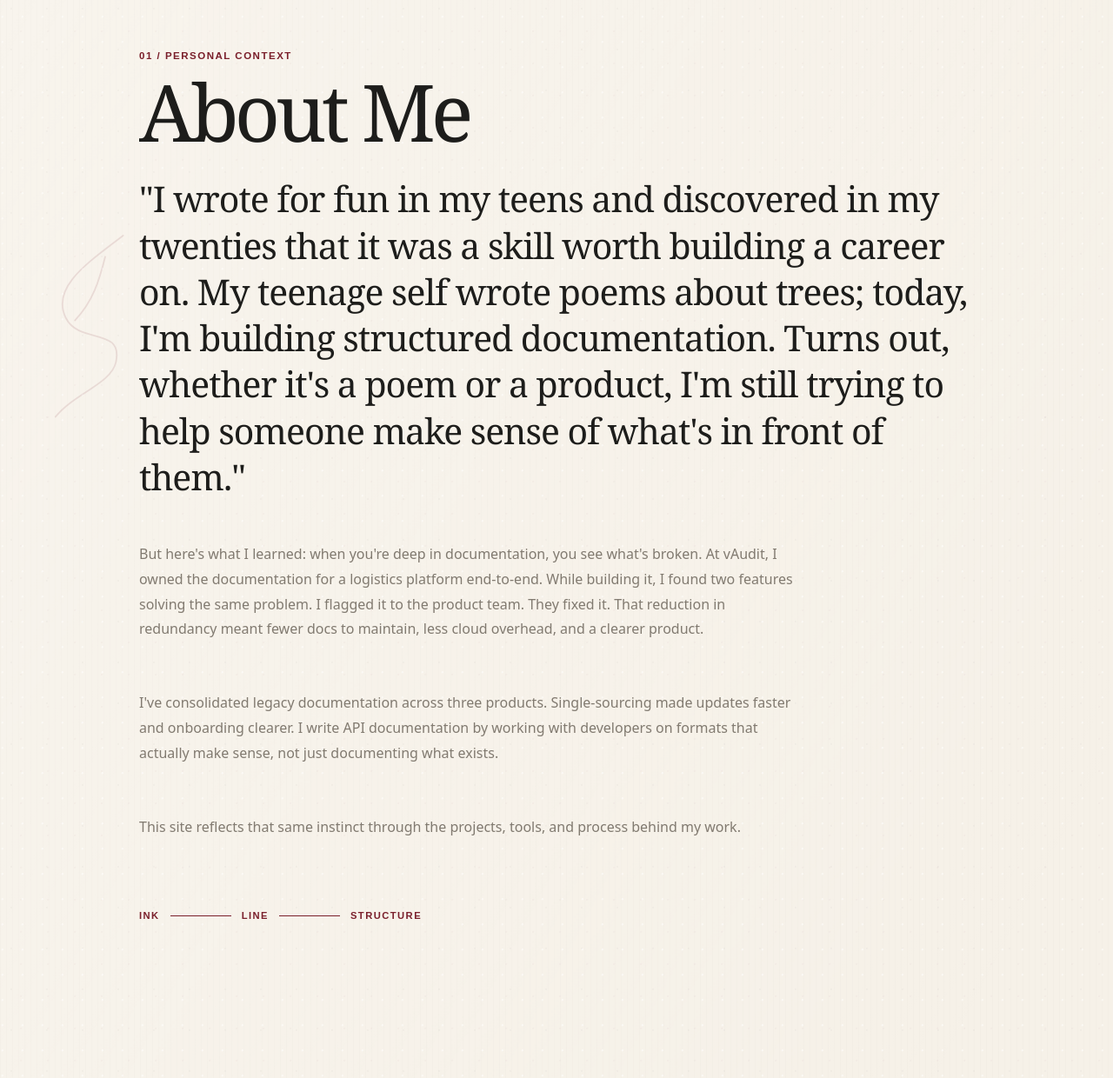
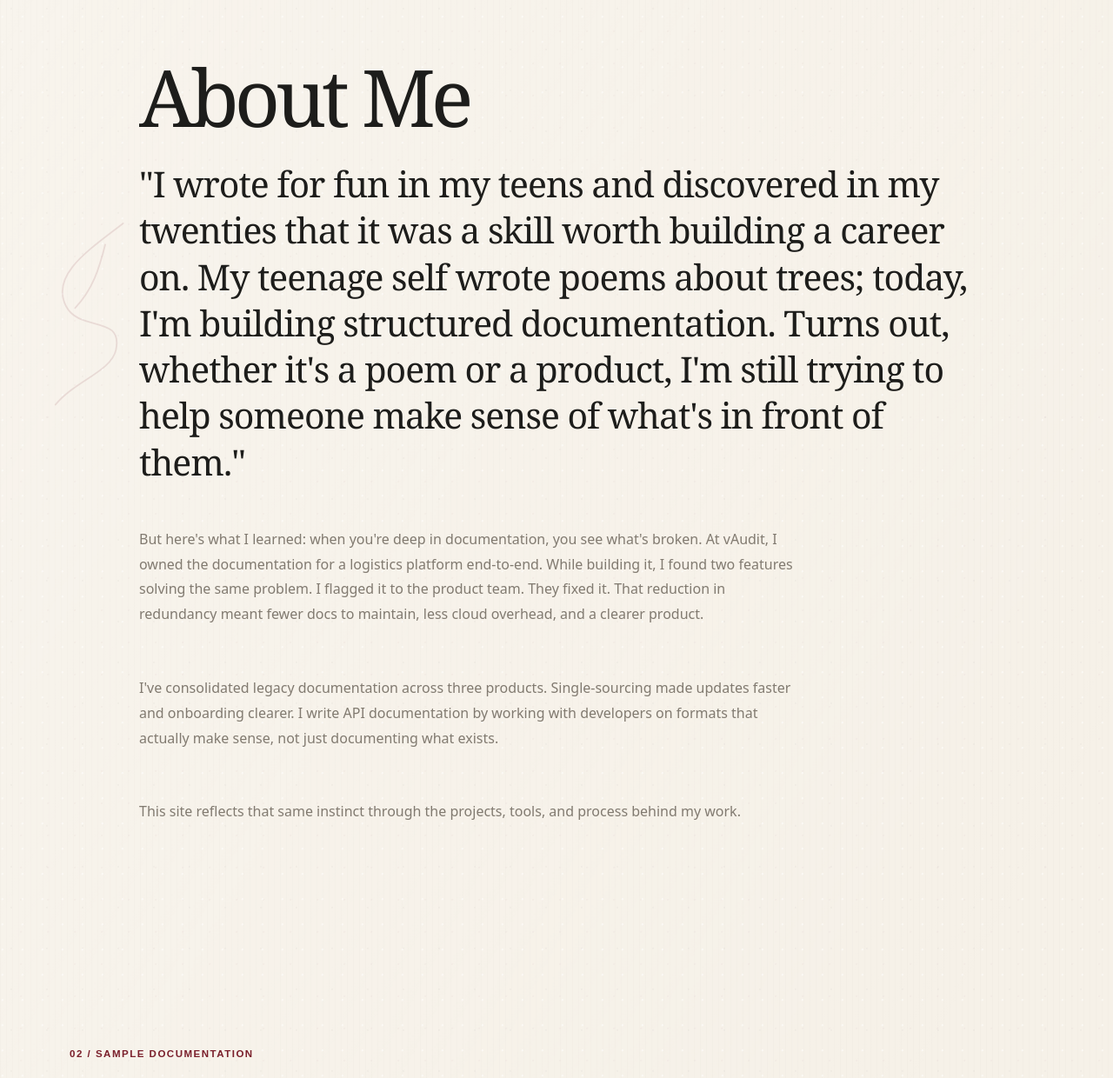
Before and after one commit to Gajamathi/gajalakshmi-portfolio, a React (Vite) app: page / in a window 1280 px wide. Shown: the part 824-2064 px from the top of the page at 87% size. Built offline with nearby package versions, Linux system fonts and the light colour scheme.

Commit message:
Remove unapproved numbered section labels and About transition text

```diff
--- a/About.tsx
+++ b/About.tsx
@@ -23,7 +23,6 @@ const About: React.FC = () => {
   return (
     <section ref={sectionRef} id="about" className="about scene" aria-labelledby="about-heading">
       <div className="section-frame about-frame">
-        <div className="section-kicker about-reveal">01 / PERSONAL CONTEXT</div>
         <h2 id="about-heading" className="section-title about-reveal">About Me</h2>
 
         <blockquote className="about-quote about-reveal">
@@ -42,9 +41,6 @@ const About: React.FC = () => {
           </p>
         </div>
 
-        <div className="about-transition" aria-hidden="true">
-          <span>INK</span><i></i><span>LINE</span><i></i><span>STRUCTURE</span>
-        </div>
       </div>
     </section>
   );
```
